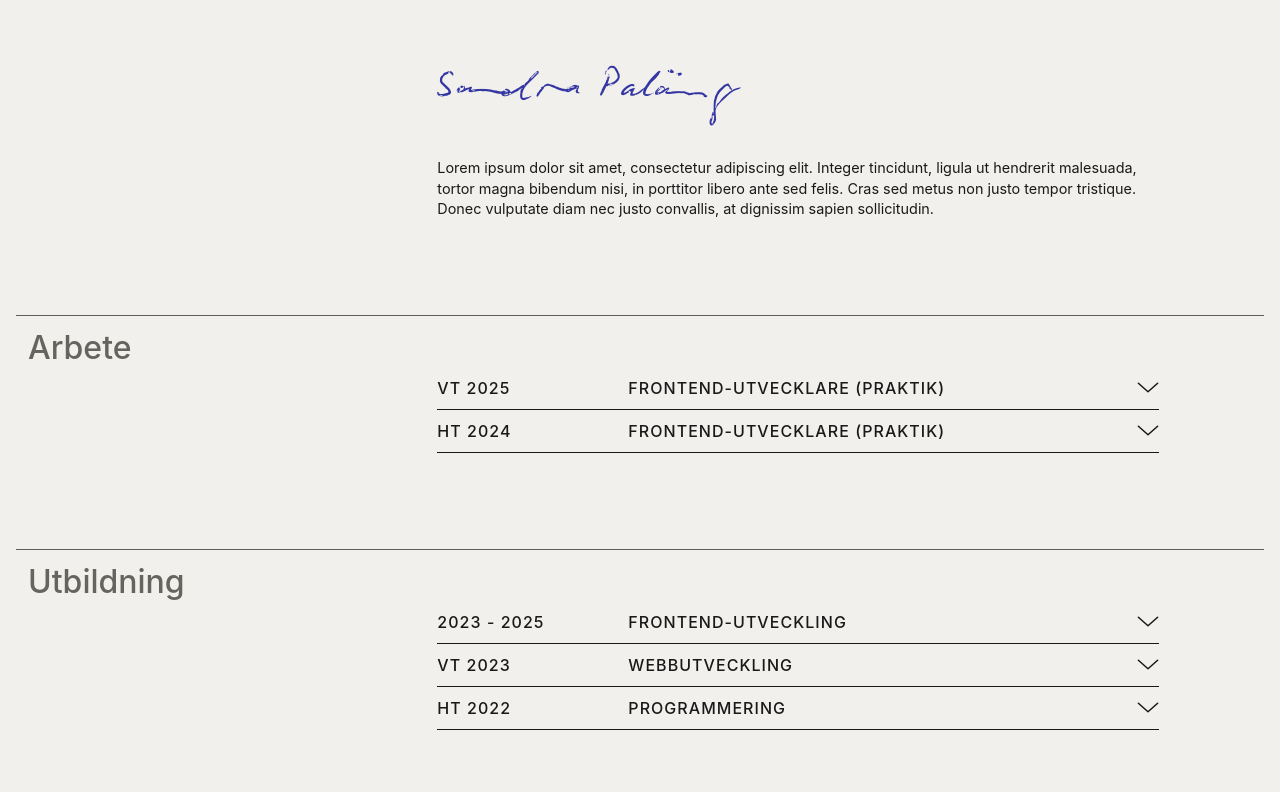
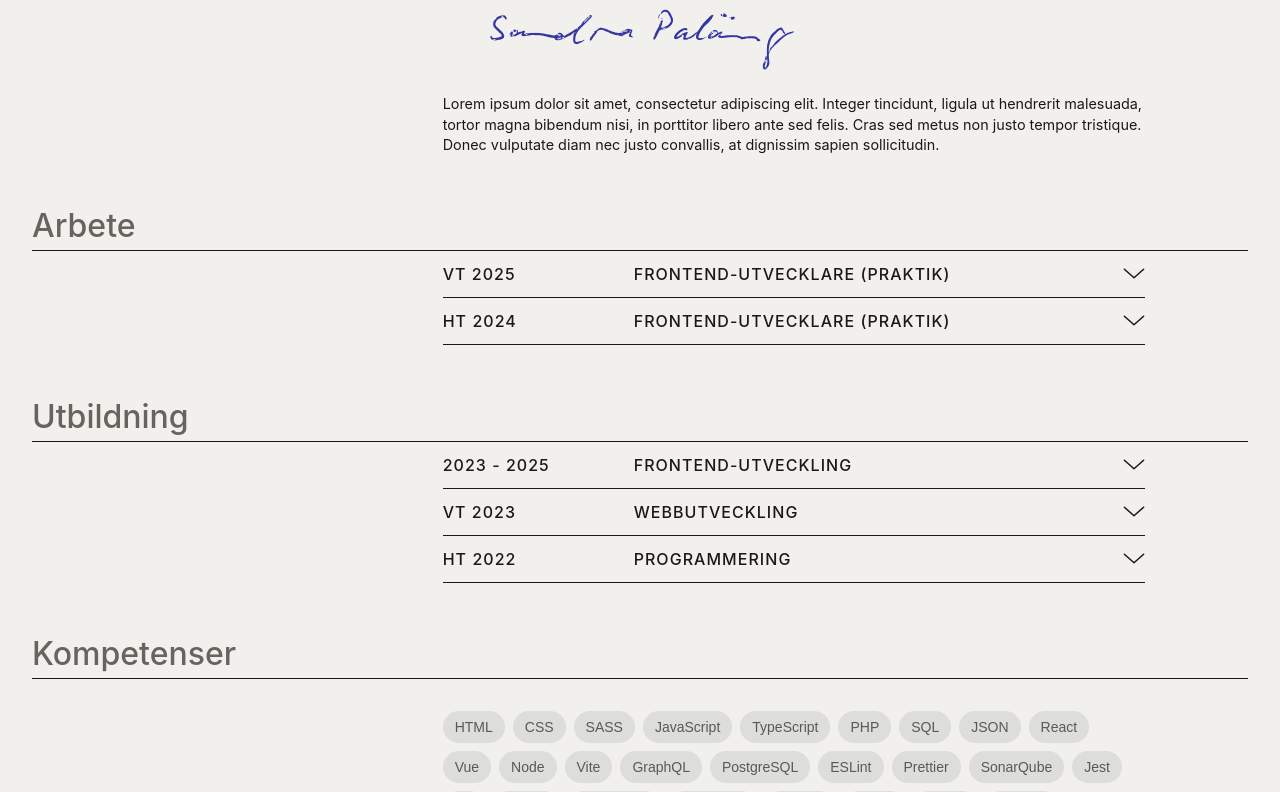
Before and after one commit to sandrapalang/cv, a React (Vite) app: page / in a window 1280 px wide. Shown: the top 792 px of the page. Built offline with nearby package versions, Linux system fonts and the light colour scheme.

Commit message:
feat(styles): simplify cv sections for cleaner desktop grid

```diff
--- a/src/styles/base.scss
+++ b/src/styles/base.scss
@@ -62,6 +62,7 @@ p {
 		font-size: 2rem;
 		font-weight: 450;
 		letter-spacing: 0;
+		line-height: 1;
 	}
 
 	h3 {
--- a/src/styles/components.scss
+++ b/src/styles/components.scss
@@ -33,7 +33,7 @@
 		column-gap: var(--grid-gap);
 		display: grid;
 		grid-template-columns: minmax(105px, auto) 1fr auto;
-		padding: 10px 0;
+		padding: var(--space-xxs) 0;
 		position: relative;
 		text-transform: uppercase;
 	}
--- a/src/styles/layout.scss
+++ b/src/styles/layout.scss
@@ -16,7 +16,6 @@
 		flex-direction: column;
 		flex-grow: 1;
 		justify-content: flex-start;
-		padding: var(--space-xl) 0;
 	}
 
 	.sections,
@@ -26,31 +25,34 @@
 	}
 
 	.section {
-		padding: 0 0 var(--space-xxxl);
-
 		&-divider {
-			background-color: var(--color-text-primary-alpha);
-			display: none;
+			background-color: var(--color-text-primary);
+			display: block;
 			grid-column: 1 / -1;
 			height: 1px;
-			width: 100%;
+
+			&.desktop {
+				display: none;
+			}
+		}
+
+		&-container {
+			column-gap: var(--grid-gap);
+			display: grid;
+			grid-template-columns: repeat(var(--grid-columns), 1fr);
+			padding: var(--space-lg) 0;
 		}
 
 		&-title {
-			padding: 0 var(--space-xs) var(--space-xxxs);
+			padding: 0 var(--space-xs) var(--space-xxs);
 		}
 
-		&-title.bb {
-			border-bottom: 1px solid var(--color-text-primary-alpha);
-		}
-
-		&-content {
-			column-gap: var(--grid-gap);
-			display: grid;
-			grid-template-columns: 1fr;
-		}
-
-		&-content > .accordion {
+		&-title,
+		&-content,
+		&-container > .cv-signature,
+		&-content > .cv-summary,
+		&-content > .accordion,
+		&-content > .skills {
 			grid-column: 1 / -1;
 		}
 
@@ -58,70 +60,54 @@
 			display: flex;
 			flex-wrap: wrap;
 			gap: 8px;
-			grid-column: 1 / -1;
-			padding: var(--space-xxs) var(--space-xxs) 0;
 		}
+	}
 
-		&-content > .cv-signature,
-		&-content > .cv-summary {
-			grid-column: 1 / -1;
+	.section:first-child {
+		.section-container:first-child {
+			gap: var(--grid-gap-desktop);
+			padding: var(--space-lg) var(--space-xxxs);
 		}
 
 		.cv-signature {
 			text-align: center;
-			padding: 0 0 var(--space-md);
-		}
-
-		.cv-summary {
-			padding: 0 var(--space-xxs);
 		}
 	}
 
-	.section:first-child {
-		padding: 0 0 var(--space-xxxl);
-	}
+	@media (width >= 992px) {
+		.section {
+			&-divider {
+				&.desktop {
+					display: block;
+				}
+			}
 
-	@media (width >= 992px) {
-		.sections {
-			grid-template-columns: repeat(var(--grid-columns), minmax(0, 1fr));
-		}
-
-		.section {
-			margin: 0 var(--space-xs);
-
-			&-divider {
-				display: block;
+			&-container {
+				padding: 0 var(--space-md);
 			}
 
 			&-title {
-				padding: var(--space-xxs) var(--space-xxs) 0;
-			}
-
-			&-title.bb {
-				border: none;
+				grid-column: 1 / span 3;
+				padding: 0 0 var(--space-xxxs);
 			}
 
 			&-content {
-				grid-template-columns: repeat(var(--grid-columns), minmax(0, 1fr));
+				grid-column: 5 / span 7;
+				margin-bottom: calc(var(--grid-column-width) - var(--space-sm));
 			}
 
-			&-content > .accordion,
-			&-content > .cv-signature,
-			&-content > .cv-summary,
-			&-content > .skills {
-				grid-column: 5 / span 7;
-			}
-
-			&-content .cv-signature {
-				text-align: left;
-			}
-
-			&-content .cv-summary {
+			&-content > .cv-summary {
 				padding: 0;
 			}
 
 			&-content > .skills {
-				padding: 0;
+				padding: var(--space-md) 0;
+			}
+		}
+
+		.section:first-child {
+			.section-container:first-child {
+				padding: 0 var(--space-sm);
 			}
 		}
 	}
--- a/src/styles/variables.scss
+++ b/src/styles/variables.scss
@@ -23,19 +23,27 @@
 	--color-text-quaternary-alpha: rgba(29, 29, 29, 0.29);
 
 	--grid-columns: 12;
-	--grid-gap-md: 16px;
-	--grid-gap: var(--grid-gap-md);
+	--grid-gap: 1rem;
+	--grid-gap-desktop: 1.5rem;
+
+	--grid-column-width: calc(
+		(
+				100vw - (var(--space-md) * 2) -
+					((var(--grid-columns) - 1) * var(--grid-gap-desktop))
+			) /
+			var(--grid-columns)
+	);
 
 	--motion-duration: 400ms;
 	--motion-ease: ease-in-out;
 
-	--space-xxxs: 8px;
-	--space-xxs: 12px;
-	--space-xs: 16px;
-	--space-sm: 24px;
-	--space-md: 32px;
-	--space-lg: 48px;
-	--space-xl: 56px;
-	--space-xxl: 72px;
-	--space-xxxl: 96px;
+	--space-xxxs: 0.5rem;
+	--space-xxs: 0.75rem;
+	--space-xs: 1rem;
+	--space-sm: 1.5rem;
+	--space-md: 2rem;
+	--space-lg: 3rem;
+	--space-xl: 3.5rem;
+	--space-xxl: 4.5rem;
+	--space-xxxl: 6rem;
 }
--- a/src/views/Cv.tsx
+++ b/src/views/Cv.tsx
@@ -43,22 +43,24 @@ function Cv() {
 			<main>
 				<div className="sections">
 					<div className="section">
-						<div className="section-content">
+						<div className="section-container">
 							<div className="cv-signature">
 								<h1>{about && `${about[0].firstname} ${about[0].lastname}`}</h1>
 							</div>
-
+							<div className="section-content">
 								<div className="cv-summary">
 									<p>{about && about[0].summary}</p>
 								</div>
 							</div>
 						</div>
+					</div>
 
 					<div className="section">
-						<div className="section-divider" aria-hidden="true" />
-						<div className="section-title bb">
+						<div className="section-container">
+							<div className="section-title">
 								<h2>{headings.work}</h2>
 							</div>
+							<div className="section-divider" aria-hidden="true" />
 							<div className="section-content">
 								{work.map((work) => (
 									<Accordion
@@ -79,12 +81,14 @@ function Cv() {
 								))}
 							</div>
 						</div>
+					</div>
 
 					<div className="section">
-						<div className="section-divider" aria-hidden="true" />
-						<div className="section-title bb">
+						<div className="section-container">
+							<div className="section-title">
 								<h2>{headings.education}</h2>
 							</div>
+							<div className="section-divider" aria-hidden="true" />
 							<div className="section-content">
 								{education.map((edu) => (
 									<Accordion
@@ -103,12 +107,14 @@ function Cv() {
 								))}
 							</div>
 						</div>
+					</div>
 
 					<div className="section">
-						<div className="section-divider" aria-hidden="true" />
-						<div className="section-title bb">
+						<div className="section-container">
+							<div className="section-title">
 								<h2>{headings.skills}</h2>
 							</div>
+							<div className="section-divider desktop" aria-hidden="true" />
 							<div className="section-content">
 								<div className="skills">
 									{selectedSkills.map((skill) => (
@@ -124,6 +130,7 @@ function Cv() {
 							</div>
 						</div>
 					</div>
+				</div>
 			</main>
 		</div>
 	)
```
Lines whose indentation alone changed are shown as unchanged.
